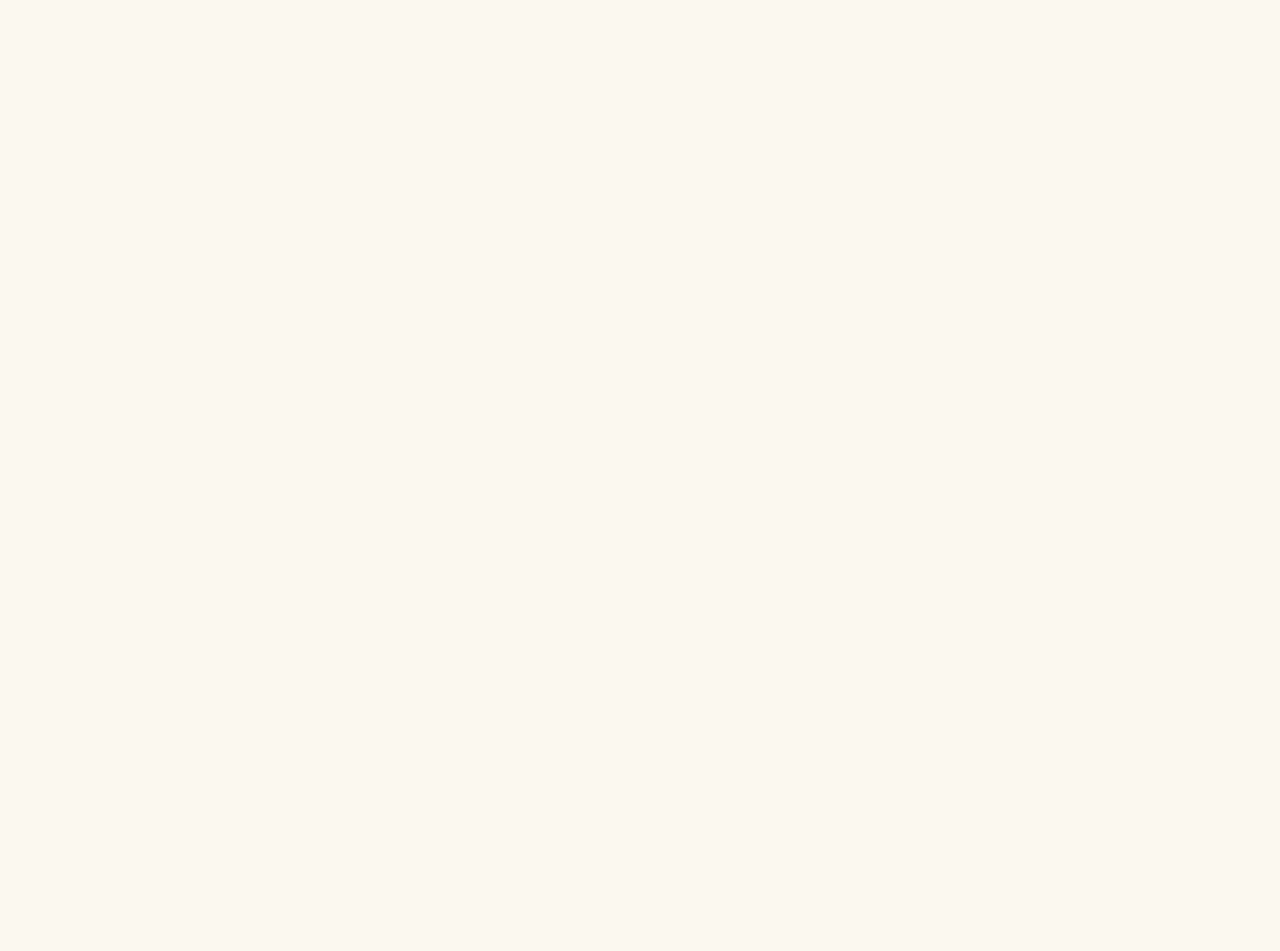
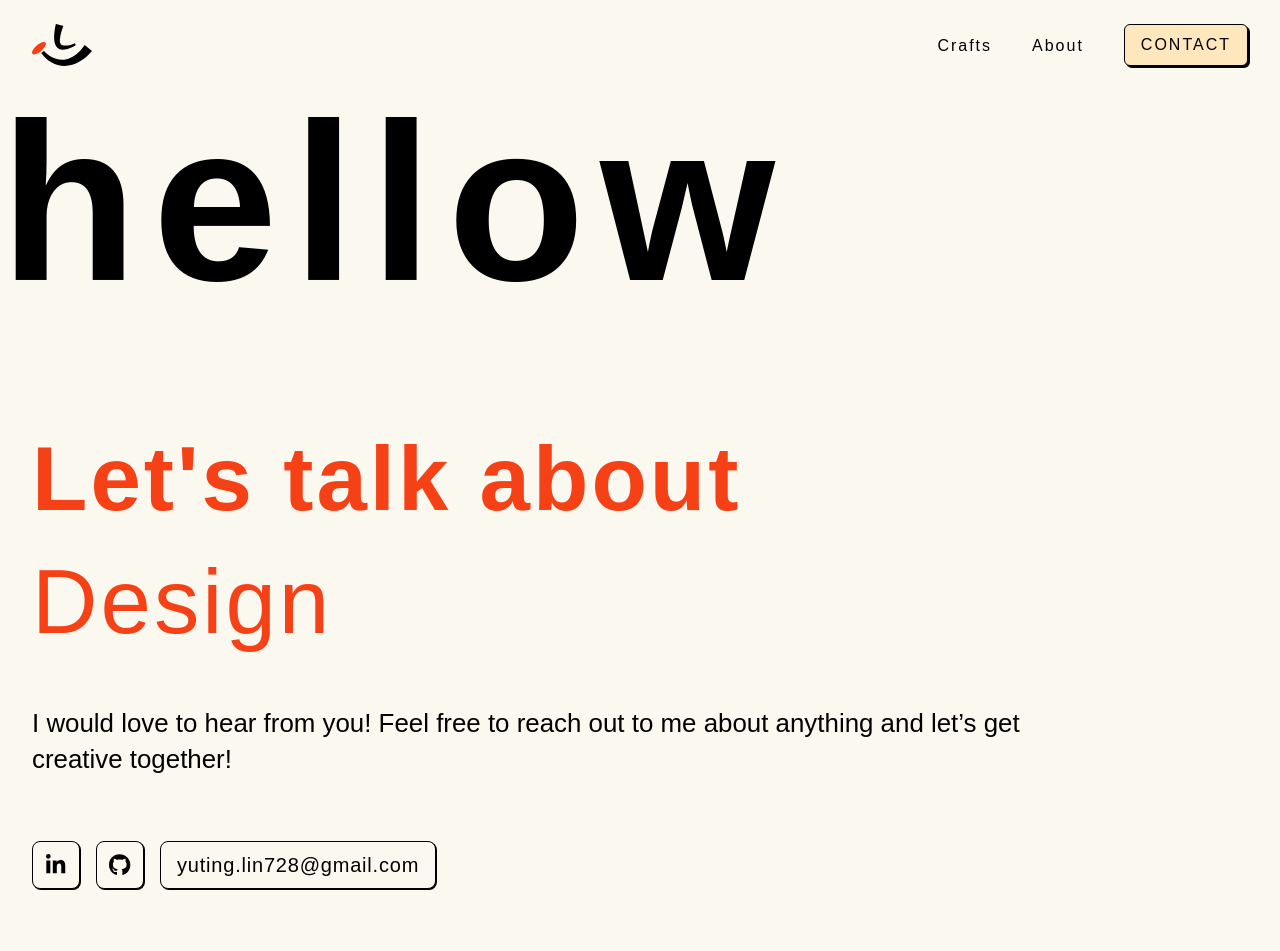
Before and after one commit to tinalin728/TinaLin_portfolio, a React (Vite) app in the folder portfolio/: page /crafts/1 in a window 1280 px wide. Before the commit this address had no page. Shown: the top 951 px of the page. Before the commit the page ends 800 px from the top, so only its background shows below. Built offline with nearby package versions, Linux system fonts and the light colour scheme; a web font is replaced by a local one.

Commit message:
home page continued

```diff
--- a/portfolio/src/App.jsx
+++ b/portfolio/src/App.jsx
@@ -4,6 +4,7 @@ import Home from './pages/home/Home'
 import About from './pages/About'
 import Crafts from './pages/Crafts'
 import Layout from './layouts/Layout'
+import CraftDetail from './pages/CraftDetail'
 
 
 function App() {
@@ -15,6 +16,7 @@ function App() {
           <Route path='/' element={<Home />} />
           <Route path='/about' element={<About />} />
           <Route path='/crafts' element={<Crafts />} />
+          <Route path='/crafts/:id' element={<CraftDetail />} />
         </Route>
       </Routes>
     </Router>
--- a/portfolio/src/components/CraftCard.jsx
+++ b/portfolio/src/components/CraftCard.jsx
@@ -1,13 +1,14 @@
 
-function CraftCard({ title, img, skills }) {
+import { Link } from "react-router-dom"
+function CraftCard({ title, img, skills, id }) {
 
 
     return (
         <>
-            <div className='group '>
+            <Link to={`/crafts/${id}`} className='groups'>
                 <div className='flex flex-col gap-1 mb-2 md:flex-row md:items-center md:justify-between md:mb-4'>
                     <h5 className='group-hover:text-orange transition-all duration-300 ease-in'>{title}</h5>
-                    <div className='flex gap-2'>
+                    <div className='flex gap-2 mb-2 lg:mb-0'>
                         {skills.map((skill, index) => (
                             <div className='inline-block' key={index}>
                                 <span className='font-roundo tracking-[1.5px] text-dark-grey px-2 py-1 border border-dark-grey rounded-full text-sm text-nowrap '>{skill}</span>
@@ -20,7 +21,7 @@ function CraftCard({ title, img, skills }) {
                 <div className='bg-off-white rounded-xl  shadow-lg group-hover:border-2 group-hover:border-black  group-hover:bg-light-grey transition-all duration-300 ease-in'>
                     <img src={img} alt="" className='group-hover:scale-95 transition-all duration-300 ease-in' />
                 </div>
-            </div>
+            </Link>
         </>
 
     )
--- a/portfolio/src/index.css
+++ b/portfolio/src/index.css
@@ -46,7 +46,6 @@
     }
 
 
-
     p {
         @apply text-base font-roundo md:text-md
     }
@@ -75,6 +74,10 @@
         @apply animate-text-animation;
     }
 
+    .animation-text-md {
+        @apply animate-text-animation-md;
+    }
+
     .animation-text-lg {
         @apply animate-text-animation-lg;
     }
--- a/portfolio/src/layouts/Footer.jsx
+++ b/portfolio/src/layouts/Footer.jsx
@@ -12,14 +12,14 @@ function Footer() {
     return (
         <footer className='pt-[6rem]'>
             <div className='max-w-container relative'>
-                <div className='absolute top-0 right-[10%]'>
+                {/* <div className='absolute top-0 right-[10%]'>
                     <img src={smile} alt="" width={90} />
-                </div>
+                </div> */}
                 <h2 className='font-craftwork font-extrabold text-orange '> Let's talk about</h2>
 
                 <h2>
-                    <div className='relative overflow-hidden h-[60px] leading-[60px] md:h-[90px] md:leading-[90px]'>
-                        <span className='relative animation-text md:animation-text-lg text-orange'>
+                    <div className='relative overflow-hidden h-[60px] leading-[60px] md:h-[90px] md:leading-[90px] lg:h-[110px] lg:leading-[110px]'>
+                        <span className='relative animation-text md:animation-text-md lg:animation-text-lg text-orange'>
                             Design <br />
                             Code <br />
                             Ideas <br />
--- /dev/null
+++ b/portfolio/src/pages/CraftDetail.jsx
@@ -0,0 +1,14 @@
+import React from 'react'
+import { useParams } from 'react-router-dom'
+
+function CraftDetail() {
+    const { id } = useParams();
+
+    return (
+        <div>
+            <h1>hellow</h1>
+        </div>
+    )
+}
+
+export default CraftDetail
--- a/portfolio/src/pages/home/Home.jsx
+++ b/portfolio/src/pages/home/Home.jsx
@@ -150,10 +150,11 @@ function Home() {
                     </div>
 
                     <div className='grid grid-col-1 lg:grid-cols-2 gap-[4rem] md:gap-4 lg:gap-10'>
-                        {crafts.slice(0, 2).map((craft, index) => (
+                        {crafts.slice(0, 2).map((craft) => (
 
                             <CraftCard
-                                key={index}
+                                key={craft.id}
+                                id={craft.id}
                                 title={craft.title}
                                 img={craft.img}
                                 skills={craft.skills}
--- a/portfolio/tailwind.config.js
+++ b/portfolio/tailwind.config.js
@@ -49,8 +49,9 @@ export default {
 
       animation: {
         'morph': 'morph 2s ease-in-out infinite',
+        'text-animation': 'text-animation 8s ease-in infinite',
+        'text-animation-md': 'text-animation-md 8s ease-in infinite',
         'text-animation-lg': 'text-animation-lg 8s ease-in infinite',
-        'text-animation': 'text-animation 8s ease-in infinite',
       },
 
       keyframes: {
@@ -60,17 +61,6 @@ export default {
           '50%': { 'border-radius': '60% 40% 60% 40% / 50% 40% 50% 40%' },
 
           '100%': { 'border-radius': '50% 40% 50% 40% / 50% 50% 50% 50%' },
-        },
-
-        'text-animation-lg': {
-          '0%, 100%': { top: '0' },
-          '20%': { top: '0' },
-          '25%': { top: '-90px' },
-          '45%': { top: '-90px' },
-          '50%': { top: '-180px' },
-          '70%': { top: '-180px' },
-          '75%': { top: '-270px' },
-          '95%': { top: '-270px' },
         },
 
         'text-animation': {
@@ -83,8 +73,29 @@ export default {
           '75%': { top: '-180px' },
           '95%': { top: '-180px' },
         },
+
+        'text-animation-md': {
+          '0%, 100%': { top: '0' },
+          '20%': { top: '0' },
+          '25%': { top: '-90px' },
+          '45%': { top: '-90px' },
+          '50%': { top: '-180px' },
+          '70%': { top: '-180px' },
+          '75%': { top: '-270px' },
+          '95%': { top: '-270px' },
+        },
+
+        'text-animation-lg': {
+          '0%, 100%': { top: '0' },
+          '20%': { top: '0' },
+          '25%': { top: '-110px' },
+          '45%': { top: '-110px' },
+          '50%': { top: '-220px' },
+          '70%': { top: '-220px' },
+          '75%': { top: '-330px' },
+          '95%': { top: '-330px' },
+        },
       }
-
     },
   },
   plugins: [
```
Also changed, not shown: portfolio/public/data.json (+5 -4 lines), portfolio/src/pages/home/HomeElements.js (deleted), 1 other file (tests, documents, lock files or other folders).
